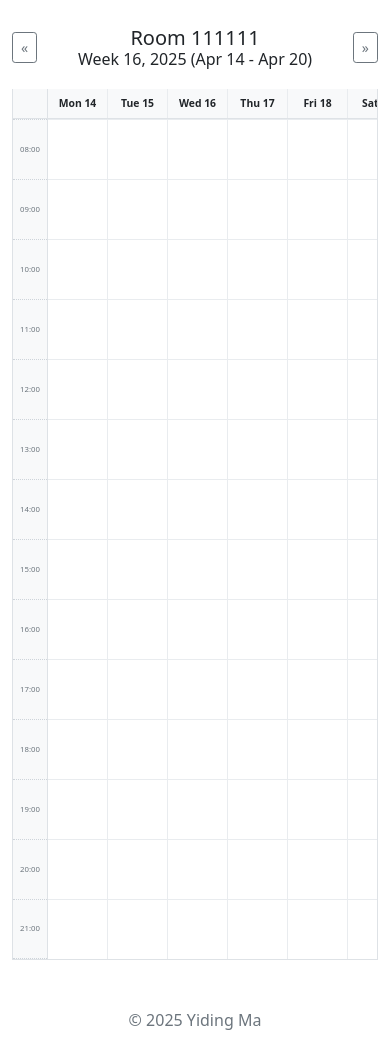
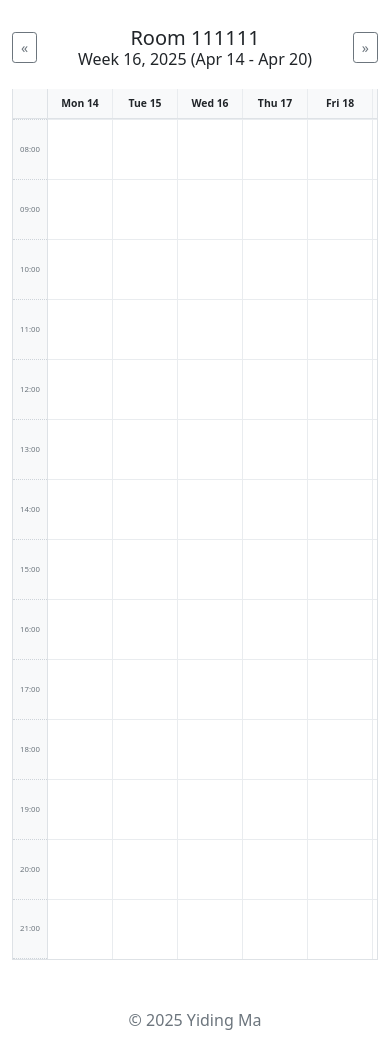
Before and after one commit to huiedtest/huiedtest.github.io, a Flask app: page /room/1/week in a window 390 px wide. Shown: the part 56-1104 px from the top of the page. Run offline with Flask 2, Linux system fonts and the light colour scheme; data comes from the database, SQL or seed files in the repository.

Commit message:
Update style.css

```diff
--- a/static/css/style.css
+++ b/static/css/style.css
@@ -108,6 +108,7 @@ body {
     flex: 1;
     overflow-x: auto;
     position: relative;
+    min-width: 0;
 }
 
 .grid-header-row {
@@ -162,16 +163,17 @@ body {
 .calendar-day-grid > .grid-content-area {
     flex: 1;
     overflow-x: auto;
+    min-width: 0;
 }
 .calendar-week-grid .grid-content-area {
-    width: fit-content;
+    /* Removed width: fit-content */
 }
 
 
 .room-day-column,
 .user-week-day-column,
 .week-room-day-column {
-    flex: 1;
+    flex: 1; /* Let columns grow to fill space */
     min-width: 120px;
     border-right: 1px solid #e9ecef;
     position: relative;
@@ -310,10 +312,10 @@ body {
          flex: 0 0 35px;
     }
     .room-day-column, .user-week-day-column, .week-room-day-column {
-        min-width: 60px;
+        min-width: 65px;
     }
     .grid-header-row .column-header-cell {
-        min-width: 60px;
+        min-width: 65px;
         font-size: 0.65em;
     }
     .calendar-month td {
```
